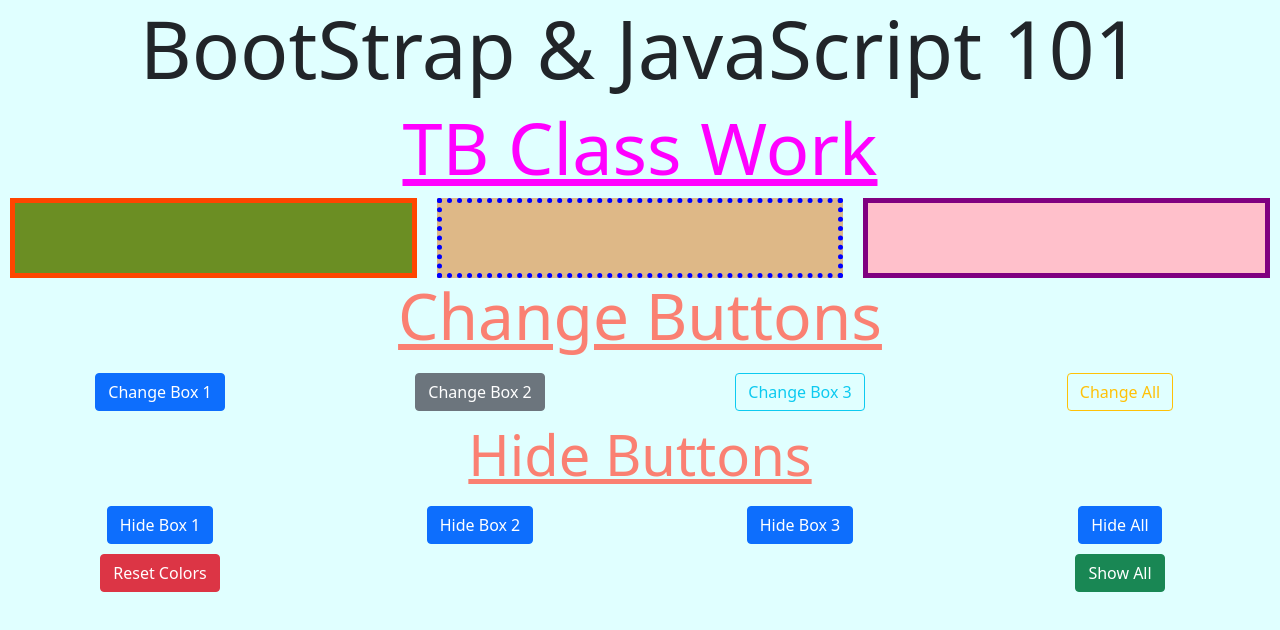
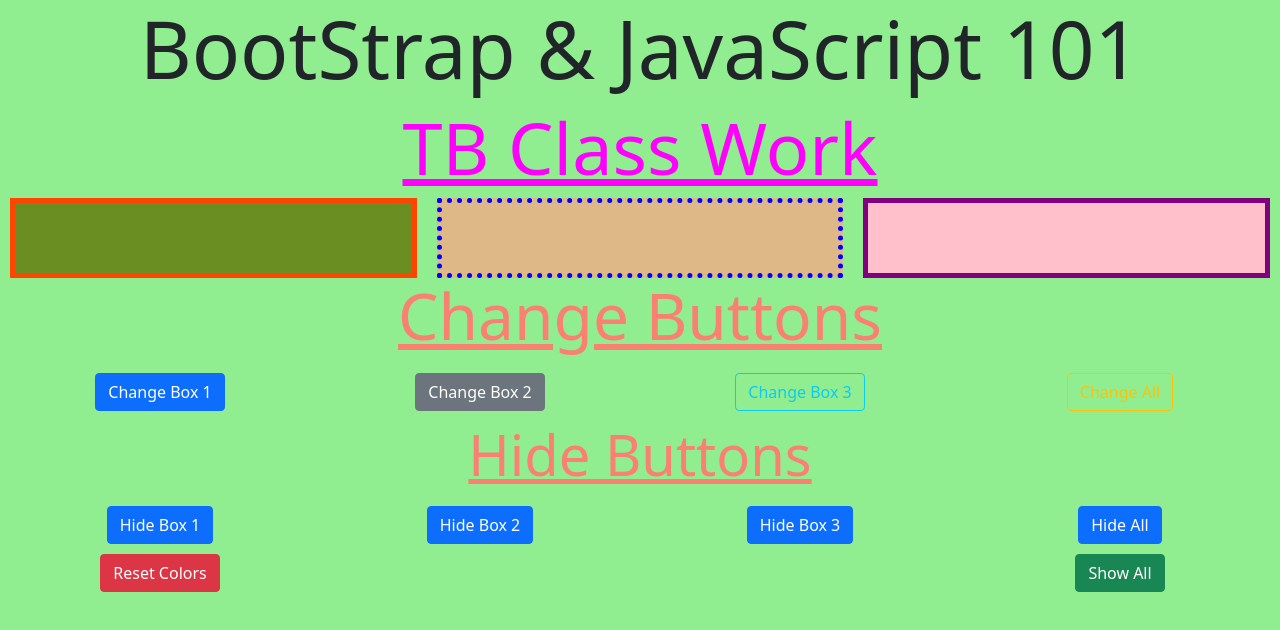
Before and after one commit to ayoobrys/BootstrapAndjQuery_Worksheet, a plain HTML site: page index.html in a window 1280 px wide. Drawn offline with nearby package versions, Linux system fonts and the light colour scheme.

Commit message:
changed bg color

```diff
--- a/assets/style.css
+++ b/assets/style.css
@@ -1,6 +1,6 @@
 body {
     text-align: center;
-    background-color: lightcyan;
+    background-color: lightgreen;
 }
 h2, h3, h4 {
     text-decoration: underline;
```
